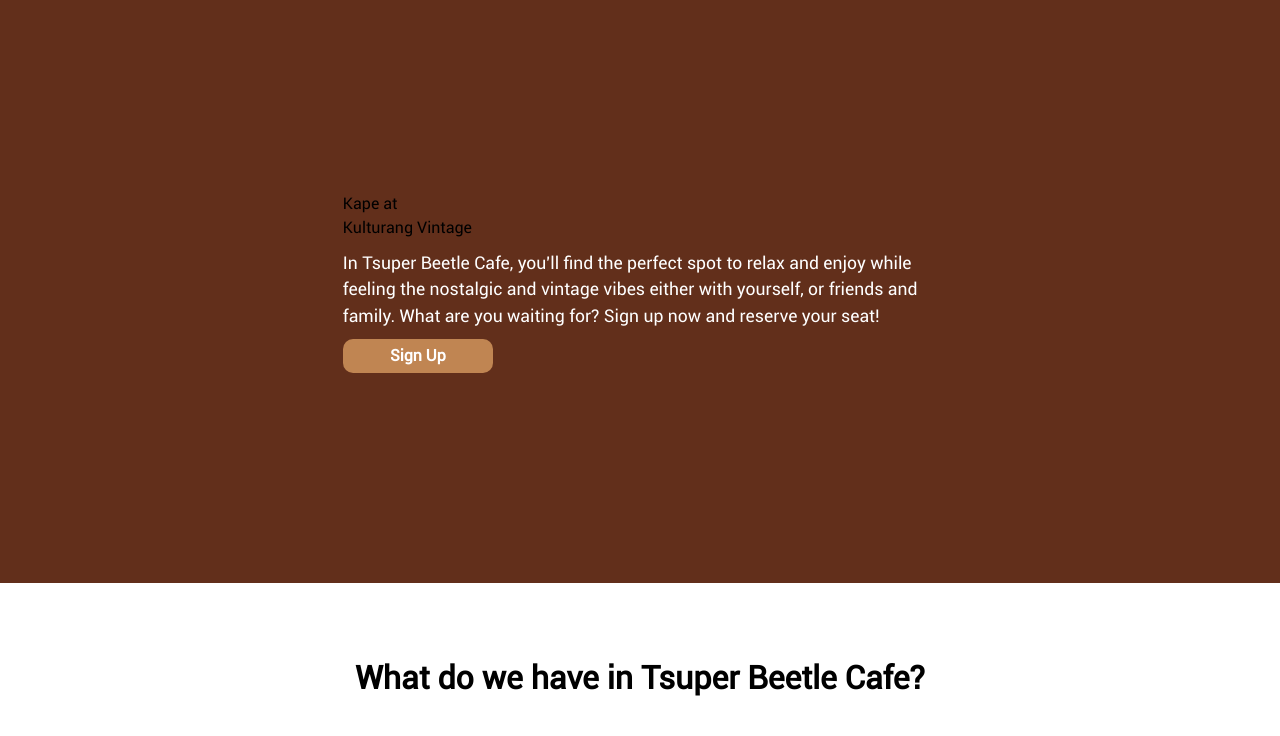
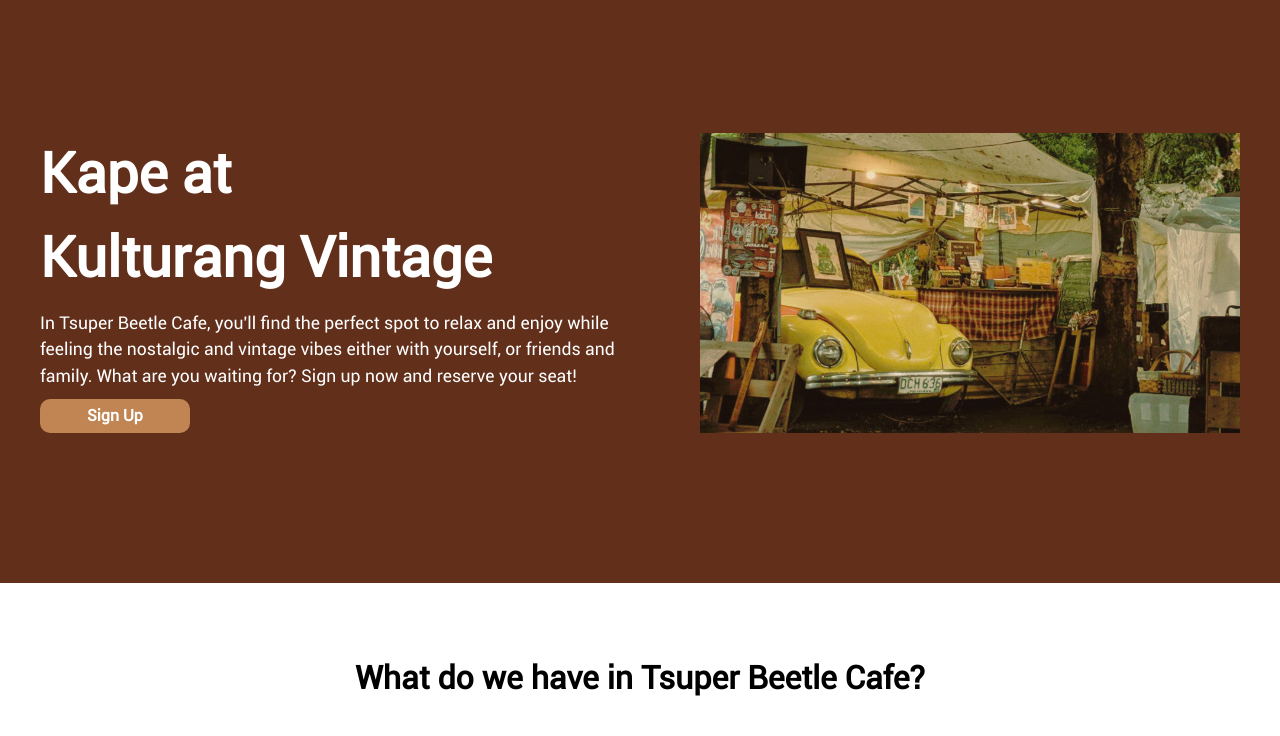
Before and after one commit to yehoshua-001/restaurant-page, a website built with webpack: page src/template.html in a window 1280 px wide. Shown: the part 64-800 px from the top of the page. Built offline with nearby package versions, Linux system fonts and the light colour scheme.

Commit message:
Edit some selectors

```diff
--- a/src/components/home.css
+++ b/src/components/home.css
@@ -146,7 +146,7 @@ main {
     background-color: var(--bg);
 }
 
-.headline {
+.headline-container {
     width: 1200px;
     height: 600px;
     display: grid;
@@ -161,7 +161,7 @@ main {
     gap: 10px;
 }
 
-.hero-text {
+.hero-text--home {
     width: 15ch;
     font-size: 3.5rem;
     font-weight: 700;
```
